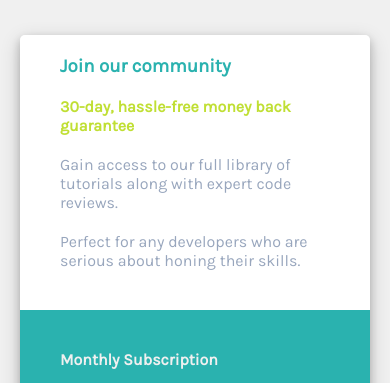
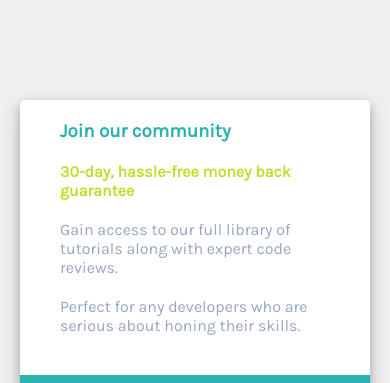
Before and after one commit to codemayank17/FrontEndMentorChallenge-SinglePriceComponentReponsive, a website: page index.html in a window 390 px wide. Shown: the top 383 px of the page. Drawn offline with Linux system fonts and the light colour scheme.

Commit message:
Update style.css

```diff
--- a/style.css
+++ b/style.css
@@ -10,7 +10,7 @@ body {
   height: 100vh;
   background-color: #f0f0f0;
   font-family: "Karla", sans-serif;
-  padding:40px 0px;
+  padding:100px 0px;
 }
 
 body .container {
@@ -82,6 +82,6 @@ body .container {
       "top"
       "left"
       "right";
-    margin: 40px 20px;
+    margin: auto 20px;
   }
 }
```
